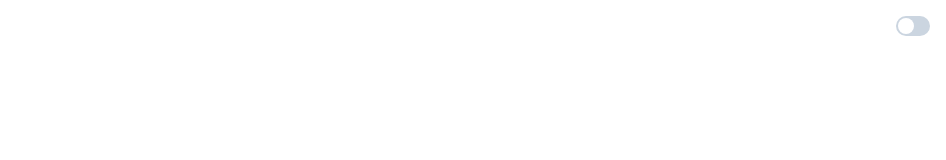
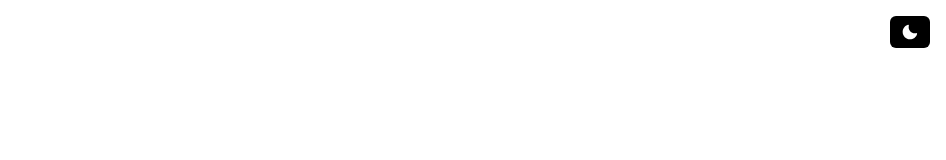
Before and after one commit to daniel-jebarson/anime_char_generator, a Next.js app: page / in a window 1280 px wide. Shown: the top 160 px of the page, without its empty margins (334-1280 px from the left). Built offline with nearby package versions, Linux system fonts and the light colour scheme.

Commit message:
Added image change in Theme Switcher 🎭

```diff
--- a/components/ThemeSwitcher.js
+++ b/components/ThemeSwitcher.js
@@ -1,17 +1,50 @@
-import { useColorMode, Switch } from "@chakra-ui/react";
+import { useColorMode, Button, IconButton } from "@chakra-ui/react";
+import { SunIcon, StarIcon, MoonIcon } from "@chakra-ui/icons";
 
 const DarkModeSwitch = () => {
   const { colorMode, toggleColorMode } = useColorMode();
   const isDark = colorMode === "dark";
+
   return (
-    <Switch
-      position="fixed"
-      top="1rem"
-      right="1rem"
-      color="green"
-      isChecked={isDark}
-      onChange={toggleColorMode}
-    />
+    // <Button
+    //   onClick={toggleColorMode}
+    //   position="fixed"
+    //   top="1rem"
+    //   right="1rem"
+    //   color="green"
+    // >
+    <div>
+      {" "}
+      {colorMode == "dark" ? (
+        <IconButton
+          onClick={toggleColorMode}
+          position="fixed"
+          top="1rem"
+          right="1rem"
+          color="black"
+          colorScheme="black"
+          bg="white"
+          aria-label="Get request"
+          h={8}
+          w={5}
+          icon={<SunIcon />}
+        />
+      ) : (
+        <IconButton
+          onClick={toggleColorMode}
+          position="fixed"
+          top="1rem"
+          right="1rem"
+          color="white"
+          colorScheme="white"
+          bg="black"
+          h={8}
+          w={5}
+          aria-label="Get request"
+          icon={<MoonIcon />}
+        />
+      )}
+    </div>
   );
 };
 
--- a/pages/_app.js
+++ b/pages/_app.js
@@ -1,10 +1,8 @@
 // pages/_app.js
 import { ChakraProvider } from "@chakra-ui/react";
 
-// 1. Import the extendTheme function
 import { extendTheme } from "@chakra-ui/react";
 
-// 2. Extend the theme to include custom colors, fonts, etc
 const colors = {
   brand: {
     900: "#1a365d",
@@ -15,7 +13,6 @@ const colors = {
 
 const theme = extendTheme({ colors });
 
-// 3. Pass the `theme` prop to the `ChakraProvider`
 function MyApp({ Component, pageProps }) {
   return (
     <ChakraProvider theme={theme}>
--- a/pages/index.js
+++ b/pages/index.js
@@ -1,13 +1,14 @@
 import Head from "next/head";
-import Image from "next/image";
+// import Image from "next/image";
+import { Box, Image, Container } from "@chakra-ui/react";
 import styles from "../styles/Home.module.css";
 import SearchBar from "../components/SearchBar";
 import ThemeSwitcher from "../components/ThemeSwitcher";
-
 export default function Home() {
   return (
     <div>
       <ThemeSwitcher />
+
       <SearchBar />
     </div>
   );
```
